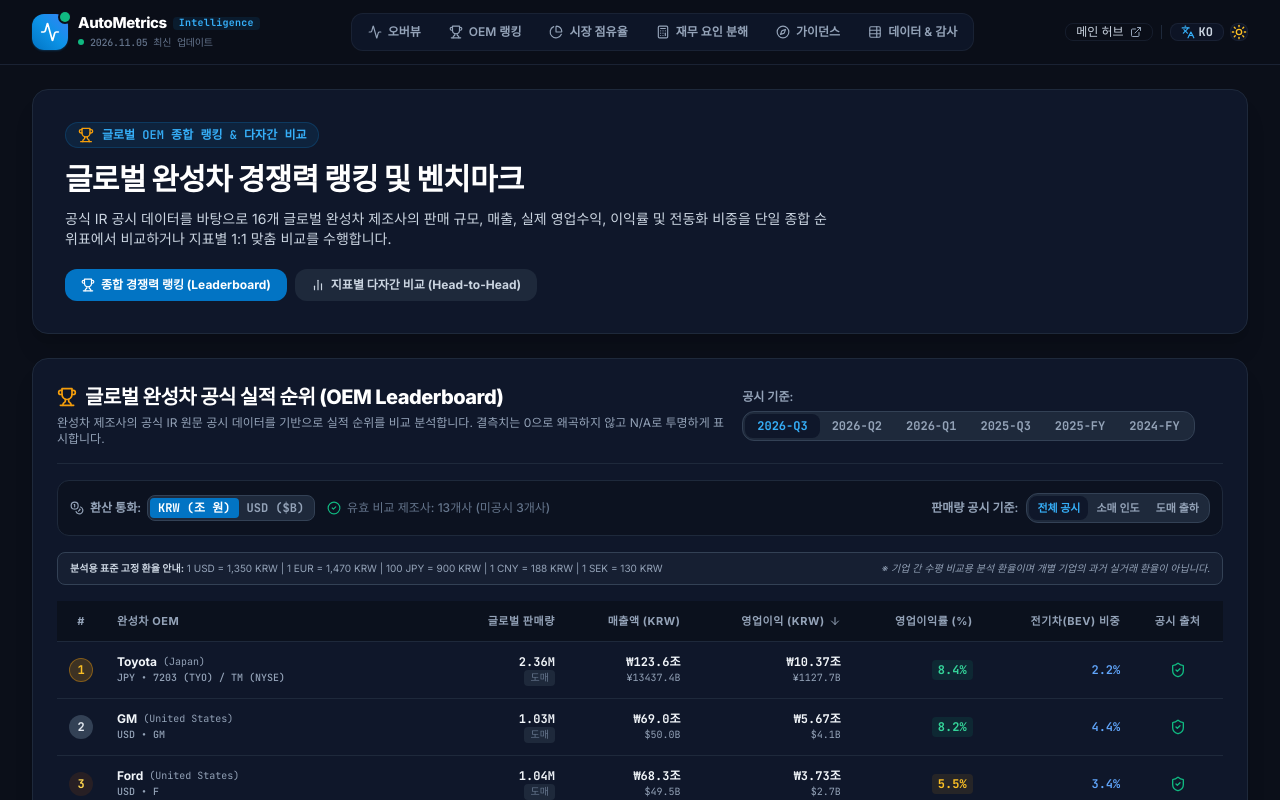
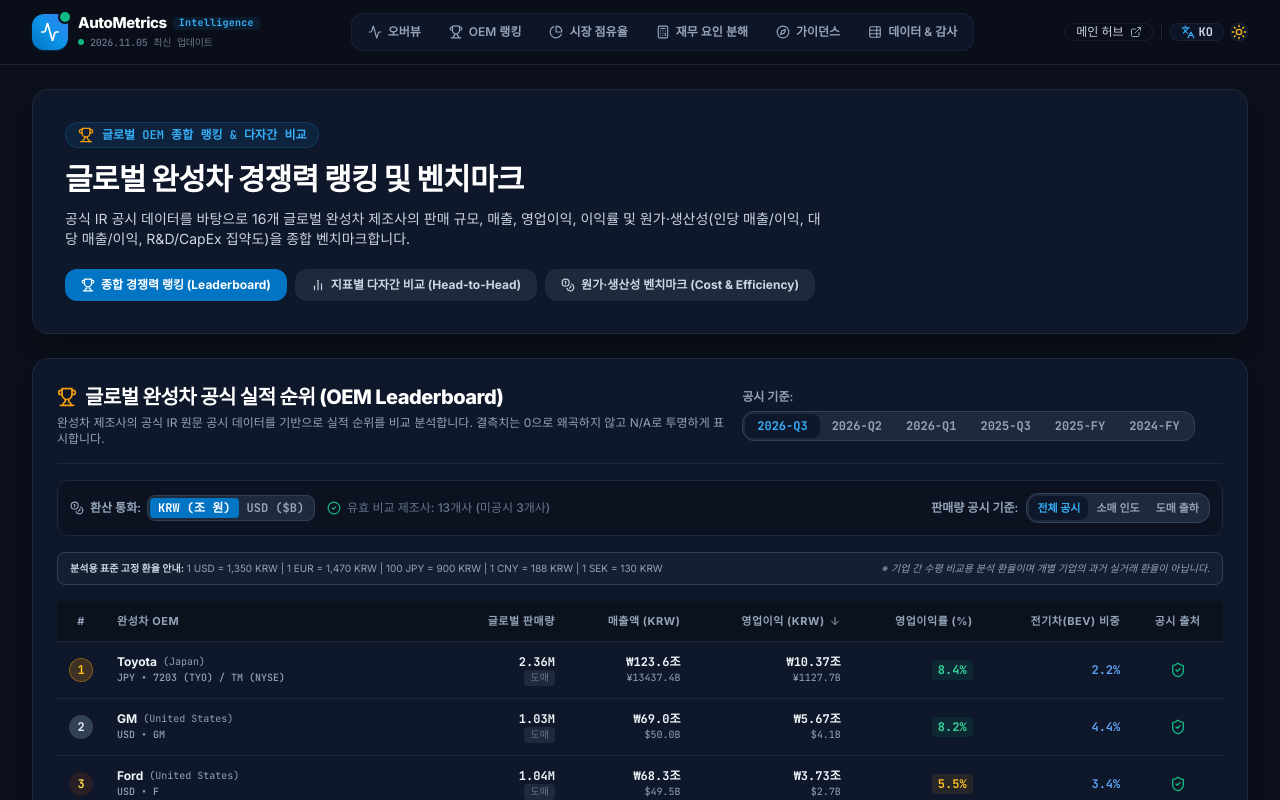
Before and after one commit to chbaede/autometrics-intelligence, a React (Vite) app: page /compare in a window 1280 px wide. Shown: the top 800 px of the page. Built offline with nearby package versions, Linux system fonts and the light colour scheme.

Commit message:
feat(rankings): integrate Cost & Efficiency view into Rankings page with deep-linking

```diff
--- a/src/pages/RankingsPage.tsx
+++ b/src/pages/RankingsPage.tsx
@@ -1,28 +1,74 @@
-import React, { useState } from 'react';
+import React, { useState, useEffect } from 'react';
+import { useSearchParams } from 'react-router-dom';
 import { OEMCompetitiveLeaderboard } from '../components/rankings/OEMCompetitiveLeaderboard';
 import { CompanyComparisonPage } from './CompanyComparisonPage';
+import { OEMCostEfficiencyBenchmark } from '../components/rankings/OEMCostEfficiencyBenchmark';
 import { ProvenanceModal } from '../components/metrics/ProvenanceModal';
 import { MetricObservation } from '../types/metrics';
 import { getDistinctPeriods } from '../utils/metricQueries';
 import { SEO } from '../components/common/SEO';
 import { useLanguage } from '../i18n/LanguageContext';
-import { Trophy, BarChart2 } from 'lucide-react';
+import { Trophy, BarChart2, Coins } from 'lucide-react';
 
 export const RankingsPage: React.FC = () => {
   const { language } = useLanguage();
+  const [searchParams, setSearchParams] = useSearchParams();
+  const urlTab = searchParams.get('tab');
+  const highlightOem = searchParams.get('oem') || undefined;
+
   const periods = getDistinctPeriods();
   const [activePeriod, setActivePeriod] = useState<string>(periods[0] || '2026-Q3');
-  const [activeTab, setActiveTab] = useState<'leaderboard' | 'head_to_head'>('leaderboard');
+
+  const [activeTab, setActiveTab] = useState<'leaderboard' | 'head_to_head' | 'cost_efficiency'>(() => {
+    if (urlTab === 'efficiency' || urlTab === 'cost_efficiency') return 'cost_efficiency';
+    if (urlTab === 'head_to_head') return 'head_to_head';
+    return 'leaderboard';
+  });
+
   const [activeProvenanceObs, setActiveProvenanceObs] = useState<MetricObservation | null>(null);
+
+  // Synchronize activeTab when URL query parameter changes
+  useEffect(() => {
+    if (urlTab === 'efficiency' || urlTab === 'cost_efficiency') {
+      setActiveTab('cost_efficiency');
+    } else if (urlTab === 'head_to_head') {
+      setActiveTab('head_to_head');
+    } else if (urlTab === 'leaderboard') {
+      setActiveTab('leaderboard');
+    }
+  }, [urlTab]);
+
+  const handleTabChange = (tab: 'leaderboard' | 'head_to_head' | 'cost_efficiency') => {
+    setActiveTab(tab);
+    setSearchParams((prev) => {
+      const next = new URLSearchParams(prev);
+      if (tab === 'cost_efficiency') {
+        next.set('tab', 'efficiency');
+      } else if (tab === 'head_to_head') {
+        next.set('tab', 'head_to_head');
+      } else {
+        next.delete('tab');
+      }
+      return next;
+    });
+  };
 
   return (
     <div className="space-y-6 pb-12">
       <SEO
-        title={language === 'ko' ? '글로벌 완성차 경쟁력 종합 랭킹' : 'Global OEM Competitive Rankings'}
+        title={
+          activeTab === 'cost_efficiency'
+            ? language === 'ko'
+              ? '글로벌 완성차 원가·생산성 벤치마크 (Cost & Efficiency)'
+              : 'OEM Cost & Efficiency Benchmark'
+            : language === 'ko'
+            ? '글로벌 완성차 경쟁력 종합 랭킹'
+            : 'Global OEM Competitive Rankings'
+        }
         description={
           language === 'ko'
-            ? '글로벌 16개 주요 완성차 OEM의 분기별 판매량, 매출액, 실제 영업이익, 영업이익률 및 전동화 비중 종합 비교 순위 및 다자간 벤치마크'
-            : 'Comprehensive competitive rankings comparing global automotive OEMs across deliveries, revenues, operating profits, margins, and BEV mix.'
+            ? '글로벌 16개 주요 완성차 OEM의 판매량, 매출액, 영업이익, 이익률 및 직원 인당 생산성, 차량 대당 수익성, R&D/CapEx 투자 집약도 종합 벤치마크'
+            : 'Comprehensive competitive rankings and efficiency benchmark comparing global automotive OEMs across deliveries, margins, rev/emp, profit/veh, and R&D/CapEx.'
         }
         canonicalPath="/rankings"
       />
@@ -38,14 +84,14 @@ export const RankingsPage: React.FC = () => {
         </h1>
         <p className="text-slate-600 dark:text-slate-300 text-xs sm:text-sm max-w-3xl leading-relaxed">
           {language === 'ko'
-            ? '공식 IR 공시 데이터를 바탕으로 16개 글로벌 완성차 제조사의 판매 규모, 매출, 실제 영업수익, 이익률 및 전동화 비중을 단일 종합 순위표에서 비교하거나 지표별 1:1 맞춤 비교를 수행합니다.'
-            : 'Evaluate the top 16 global automakers side-by-side using official investor relations disclosures. Rank by volume, revenue, absolute operating profit, or drill down into head-to-head metric comparisons.'}
+            ? '공식 IR 공시 데이터를 바탕으로 16개 글로벌 완성차 제조사의 판매 규모, 매출, 영업이익, 이익률 및 원가·생산성(인당 매출/이익, 대당 매출/이익, R&D/CapEx 집약도)을 종합 벤치마크합니다.'
+            : 'Evaluate the top 16 global automakers side-by-side using official investor relations disclosures. Rank by volume, absolute operating profit, head-to-head metric comparisons, or operational cost & efficiency.'}
         </p>
 
-        {/* View Mode Switcher */}
-        <div className="pt-2 flex items-center gap-2">
+        {/* View Mode Switcher (3 Tabs) */}
+        <div className="pt-2 flex items-center gap-2 flex-wrap">
           <button
-            onClick={() => setActiveTab('leaderboard')}
+            onClick={() => handleTabChange('leaderboard')}
             className={`px-4 py-2 rounded-xl text-xs font-bold transition flex items-center gap-1.5 ${
               activeTab === 'leaderboard'
                 ? 'bg-brand-600 text-white shadow-xs'
@@ -56,7 +102,7 @@ export const RankingsPage: React.FC = () => {
             <span>{language === 'ko' ? '종합 경쟁력 랭킹 (Leaderboard)' : 'Competitive Leaderboard'}</span>
           </button>
           <button
-            onClick={() => setActiveTab('head_to_head')}
+            onClick={() => handleTabChange('head_to_head')}
             className={`px-4 py-2 rounded-xl text-xs font-bold transition flex items-center gap-1.5 ${
               activeTab === 'head_to_head'
                 ? 'bg-brand-600 text-white shadow-xs'
@@ -65,6 +111,17 @@ export const RankingsPage: React.FC = () => {
           >
             <BarChart2 className="w-3.5 h-3.5" />
             <span>{language === 'ko' ? '지표별 다자간 비교 (Head-to-Head)' : 'Metric Comparison Engine'}</span>
+          </button>
+          <button
+            onClick={() => handleTabChange('cost_efficiency')}
+            className={`px-4 py-2 rounded-xl text-xs font-bold transition flex items-center gap-1.5 ${
+              activeTab === 'cost_efficiency'
+                ? 'bg-brand-600 text-white shadow-xs'
+                : 'bg-slate-100 dark:bg-slate-800 text-slate-600 dark:text-slate-300 hover:bg-slate-200 dark:hover:bg-slate-700'
+            }`}
+          >
+            <Coins className="w-3.5 h-3.5" />
+            <span>{language === 'ko' ? '원가·생산성 벤치마크 (Cost & Efficiency)' : 'Cost & Efficiency Benchmark'}</span>
           </button>
         </div>
       </div>
@@ -77,8 +134,13 @@ export const RankingsPage: React.FC = () => {
           availablePeriods={periods}
           onSelectObservation={(obs) => setActiveProvenanceObs(obs)}
         />
+      ) : activeTab === 'head_to_head' ? (
+        <CompanyComparisonPage />
       ) : (
-        <CompanyComparisonPage />
+        <OEMCostEfficiencyBenchmark
+          initialPeriod="2025-FY"
+          highlightCompanyId={highlightOem}
+        />
       )}
 
       {/* Provenance Modal */}
```
